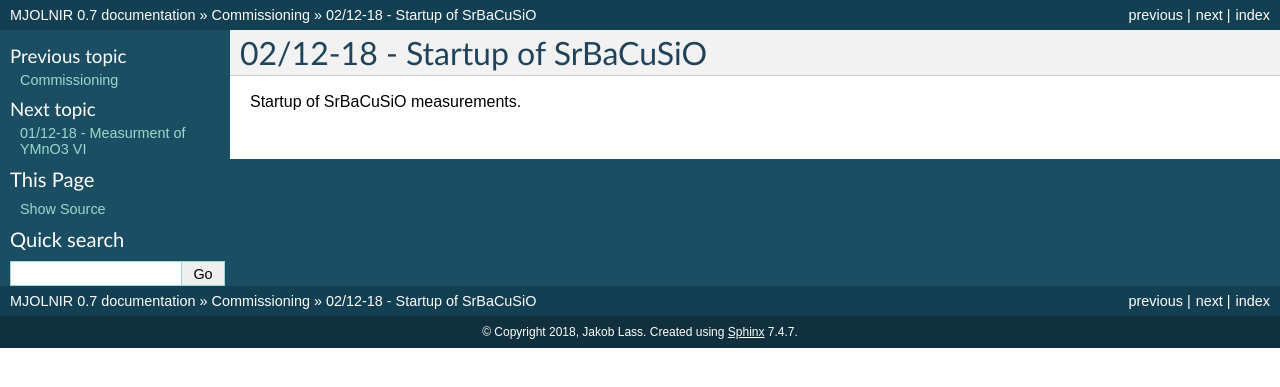
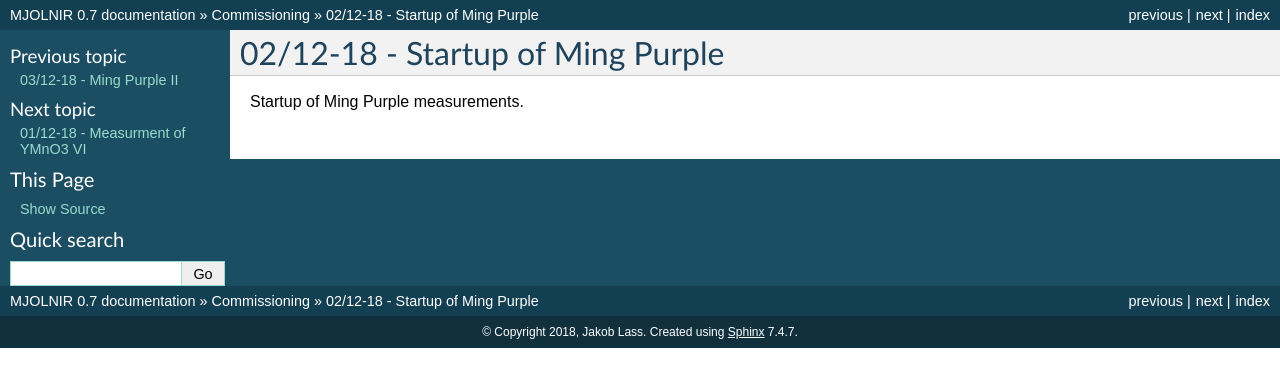
Before and after one commit to MJOLNIRPackage/MJOLNIR, a Sphinx documentation site: the page built from docs/Commissioning/021218.rst, in a window 1280 px wide. Shown: the top 387 px of the page. Built offline with Sphinx 7.4.7, drawn with Linux system fonts in a browser that asks for light colours.

Commit message:
Update Commissioning logbook

```diff
--- a/docs/Commissioning/021218.rst
+++ b/docs/Commissioning/021218.rst
@@ -1,4 +1,4 @@
-02/12-18 - Startup of SrBaCuSiO
-^^^^^^^^^^^^^^^^^^^^^^^^^^^^^^^^^^
+02/12-18 - Startup of Ming Purple
+^^^^^^^^^^^^^^^^^^^^^^^^^^^^^^^
 
-Startup of  SrBaCuSiO measurements.
+Startup of  Ming Purple measurements.
--- /dev/null
+++ b/docs/Commissioning/031218.rst
@@ -0,0 +1,4 @@
+03/12-18 - Ming Purple II
+^^^^^^^^^^^^^^^^^^^^^^^^^
+
+Continuation of  Ming Purple measurements.
--- a/docs/Commissioning/FileOverview.rst
+++ b/docs/Commissioning/FileOverview.rst
@@ -1,5 +1,5 @@
-Electronic logbook of scans
-^^^^^^^^^^^^^^^^^^^^^^^^^^^
+Electronic logbook of scans files
+^^^^^^^^^^^^^^^^^^^^^^^^^^^^^^^^^
 Following is a raw overview of scan files with: name, scan command and title
 
  - camea2018n000001.hdf: sc a3 67.67 da3 0 np 1 ti 300	UNKNOWN
```
Also changed, not shown: docs/Commissioning/041218.rst (added, +11 -0 lines), docs/Commissioning/051218.rst (added, +9 -0 lines), docs/Commissioning/Commissioning.rst (+14 -2 lines), docs/Commissioning/LSCO_Elastic.png (added), 1 other file.
